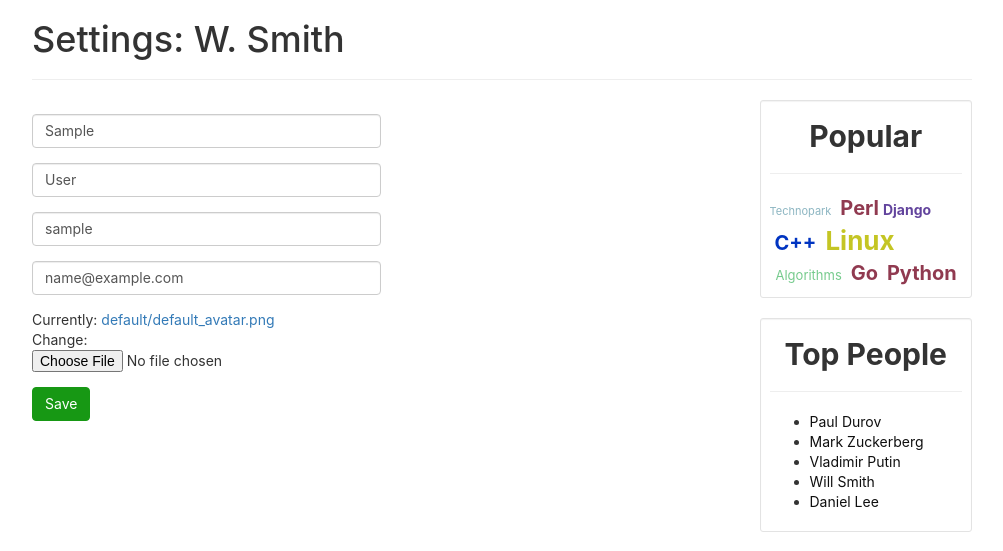
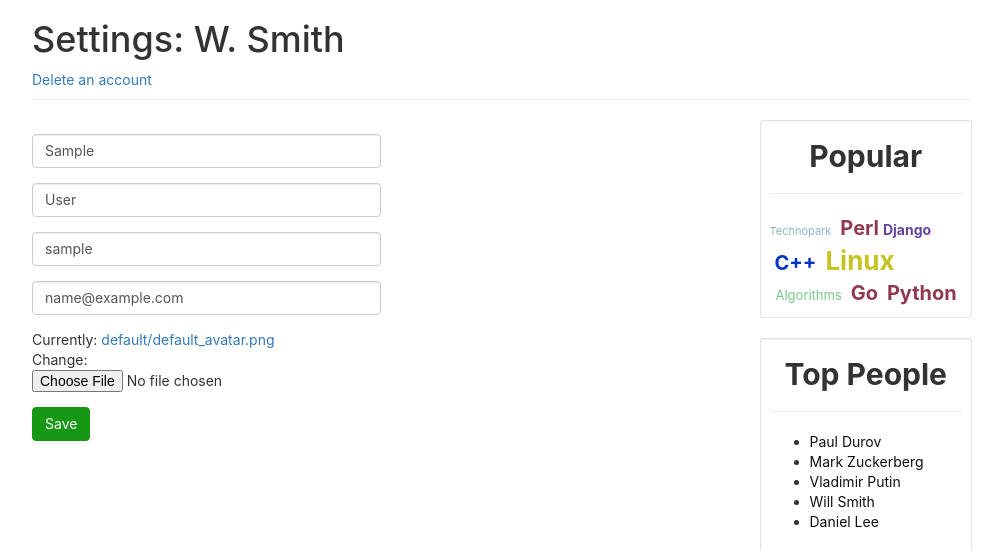
Before and after one commit to Unanoc/tpark_web, a Django app: page /settings/ in a window 1280 px wide. Shown: the part 51-602 px from the top of the page, without its empty margins (138-1141 px from the left). Run offline with Django 3.2, Linux system fonts and the light colour scheme; the visitor is signed in with stand-in values (Sample User, id 1); data comes from the database, SQL or seed files in the repository; some libraries are stand-ins or nearby versions.

Commit message:
user is able to delete his own account

```diff
--- a/question_ask_project/ask_me/forms.py
+++ b/question_ask_project/ask_me/forms.py
@@ -112,8 +112,6 @@ class UserSettingsForm(forms.ModelForm):
         'class': 'form-control',
         'placeholder': 'E-mail'}))
 
-    upload = forms.ImageField()
-
     class Meta:
         model = User
         fields = ['first_name', 'last_name', 'username', 'email', 'upload']
--- a/question_ask_project/ask_me/templates/profile.html
+++ b/question_ask_project/ask_me/templates/profile.html
@@ -25,7 +25,6 @@
             </h4>
         </div>
         <hr>
-
 
         <div class="activity">
             <table>
--- a/question_ask_project/ask_me/templates/settings.html
+++ b/question_ask_project/ask_me/templates/settings.html
@@ -3,19 +3,22 @@
 
 {% block headerName %}
     <h1>Settings: W. Smith</h1>
+    {% if user.is_authenticated %}
+        <span><a href="{% url 'delete_user' %}">Delete an account</a></span>
+    {% endif %}
 {% endblock %}
 
 {% block content %}
-    <div class="main">
+    <div>
         <form enctype="multipart/form-data" class="form-horizontal" action="{% url 'settings' %}" method="post">
             {% csrf_token %}
             <div class="col-md-6">
                 <fieldset>
 
                     {% for field in form %}
-                        <div class="form-group">
-                            {{ field }}
-                        </div>
+                    <div class="form-group">
+                        {{ field }}
+                    </div>
                     {% endfor %}
 
                     <div class="form-group">
--- a/question_ask_project/ask_me/urls.py
+++ b/question_ask_project/ask_me/urls.py
@@ -24,20 +24,13 @@ urlpatterns = [
 
     url(r'^question/delete/$', delete_question, name='delete_question'),
     url(r'^answer/delete/$', delete_answer, name='delete_answer'),
+    url(r'^user/delete/$', delete_user, name='delete_user'),
 
     url(r'^search/$', search, name='search'),
     url(r'^user/(?P<username>[a-zA-Zа-яА-Я_\-\.0-9]+?)$', profile, name='profile'),
 
-    url(r'^api/question/(?P<pk>\d+)/like/$',
-        login_required(VotesView.as_view(model=Question, vote_type=LikeDislike.LIKE)),
-        name='question_like'),
-    url(r'^api/question/(?P<pk>\d+)/dislike/$',
-        login_required(VotesView.as_view(model=Question, vote_type=LikeDislike.DISLIKE)),
-        name='question_dislike'),
-    url(r'^api/answer/(?P<pk>\d+)/like/$',
-        login_required(VotesView.as_view(model=Answer, vote_type=LikeDislike.LIKE)),
-        name='answer_like'),
-    url(r'^api/answer/(?P<pk>\d+)/dislike/$',
-        login_required(VotesView.as_view(model=Answer, vote_type=LikeDislike.DISLIKE)),
-        name='answer_dislike'),
+    url(r'^api/question/(?P<pk>\d+)/like/$', login_required(VotesView.as_view(model=Question, vote_type=LikeDislike.LIKE)), name='question_like'),
+    url(r'^api/question/(?P<pk>\d+)/dislike/$', login_required(VotesView.as_view(model=Question, vote_type=LikeDislike.DISLIKE)), name='question_dislike'),
+    url(r'^api/answer/(?P<pk>\d+)/like/$', login_required(VotesView.as_view(model=Answer, vote_type=LikeDislike.LIKE)), name='answer_like'),
+    url(r'^api/answer/(?P<pk>\d+)/dislike/$', login_required(VotesView.as_view(model=Answer, vote_type=LikeDislike.DISLIKE)), name='answer_dislike'),
 ]
--- a/question_ask_project/ask_me/views.py
+++ b/question_ask_project/ask_me/views.py
@@ -125,7 +125,6 @@ def new_answer(request, question_id):
 		raise Http404
 
 
-@login_required(login_url='/signin/')
 def profile(request, username):
 	user = User.objects.by_username(username)
 	if user is not None:
@@ -150,6 +149,17 @@ def settings(request):
 		form = UserSettingsForm(instance=user)
 
 	return render(request, 'settings.html', {'form': form})
+
+
+@login_required(login_url='/signin/')
+def delete_user(request):
+	if request.method == 'POST':
+		username = request.POST.get('username')
+		user = User.objects.by_username(username)
+		user.delete()
+		return redirect('/')
+	else:
+		return render(request, 'delete_profile_confirmation.html')
 
 
 @login_required(login_url='/signin/')
```
Also changed, not shown: question_ask_project/ask_me/templates/delete_profile_confirmation.html (added, +23 -0 lines), question_ask_project/ask_me/static/js/like.js (line endings or trailing spaces), 1 other file.
